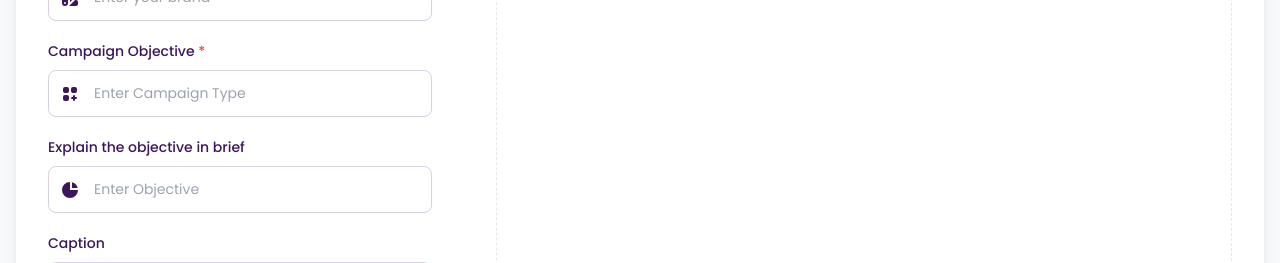
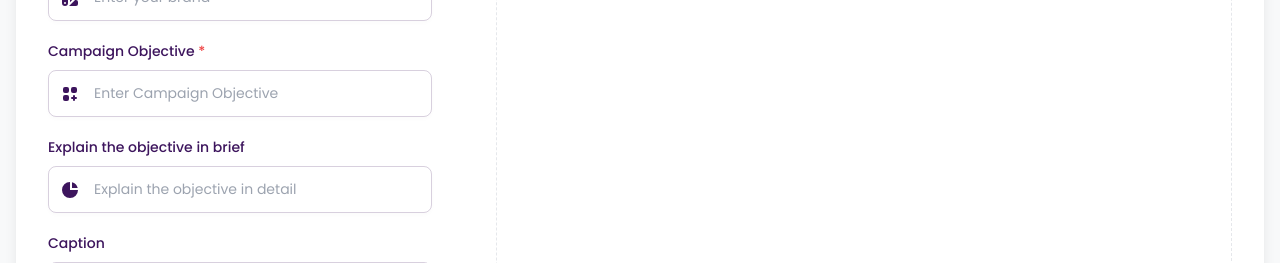
Before and after one commit to TechHowl12/Howl_Frontend, a React (Create React App) app: page / in a window 1280 px wide. Shown: the part 1095-1358 px from the top of the page. Built offline with nearby package versions, Linux system fonts and the light colour scheme; the HTML template or start-up script is replaced by a standard one.

Commit message:
minor change

```diff
--- a/src/Components/Hero.jsx
+++ b/src/Components/Hero.jsx
@@ -134,7 +134,7 @@ export const Hero = () => {
         </div>
       </div>
 
-      <div className="absolute bottom-[clamp(2rem,5vw,6rem)] left-1/2 transform -translate-x-1/2 z-20 flex flex-col items-center">
+      <div className="absolute bottom-[clamp(2rem,5vw,6rem)] left-1/2 transform -translate-x-1/2 z-20 flex flex-col items-center specific-laptop-mt">
   <svg
     xmlns="http://www.w3.org/2000/svg"
     fill="none"
@@ -153,6 +153,14 @@ export const Hero = () => {
     Ready to begin your hunt?
   </p>
 </div>
+
+<style jsx>{`
+  @media (width: 1280px) and (height: 760px) {
+    .specific-laptop-mt {
+      margin-top: 20px;
+    }
+  }
+`}</style>
 
       <style jsx>{`
         .shiny-text {
--- a/src/Pages/Content.jsx
+++ b/src/Pages/Content.jsx
@@ -381,7 +381,7 @@ const Content = () => {
   console.log("post_improvement_suggestions:", state.contentData?.post_improvement_suggestions);
 
   return (
-    <div className="min-h-screen pb-20">
+    <div className="min-h-screen ">
       <div className="container mx-auto px-4 py-8">
         <div className="bg-white rounded-xl shadow-lg p-6 md:p-8 animate-slideUp">
           <h2 className="text-2xl md:text-3xl font-bold mb-6 text-brand-primary border-b pb-4">Upload Content for Analysis</h2>
@@ -441,7 +441,7 @@ const Content = () => {
                     type="text"
                     className="form-input"
                     name="campaign_type"
-                    placeholder="Enter Campaign Type"
+                    placeholder="Enter Campaign Objective"
                     onChange={handleInputChange}
                     value={formData.campaign_type}
                   />
@@ -465,7 +465,7 @@ const Content = () => {
                     type="text"
                     className="form-input"
                     name="objective"
-                    placeholder="Enter Objective"
+                    placeholder="Explain the objective in detail"
                     onChange={handleInputChange}
                     value={formData.objective}
                   />
```
